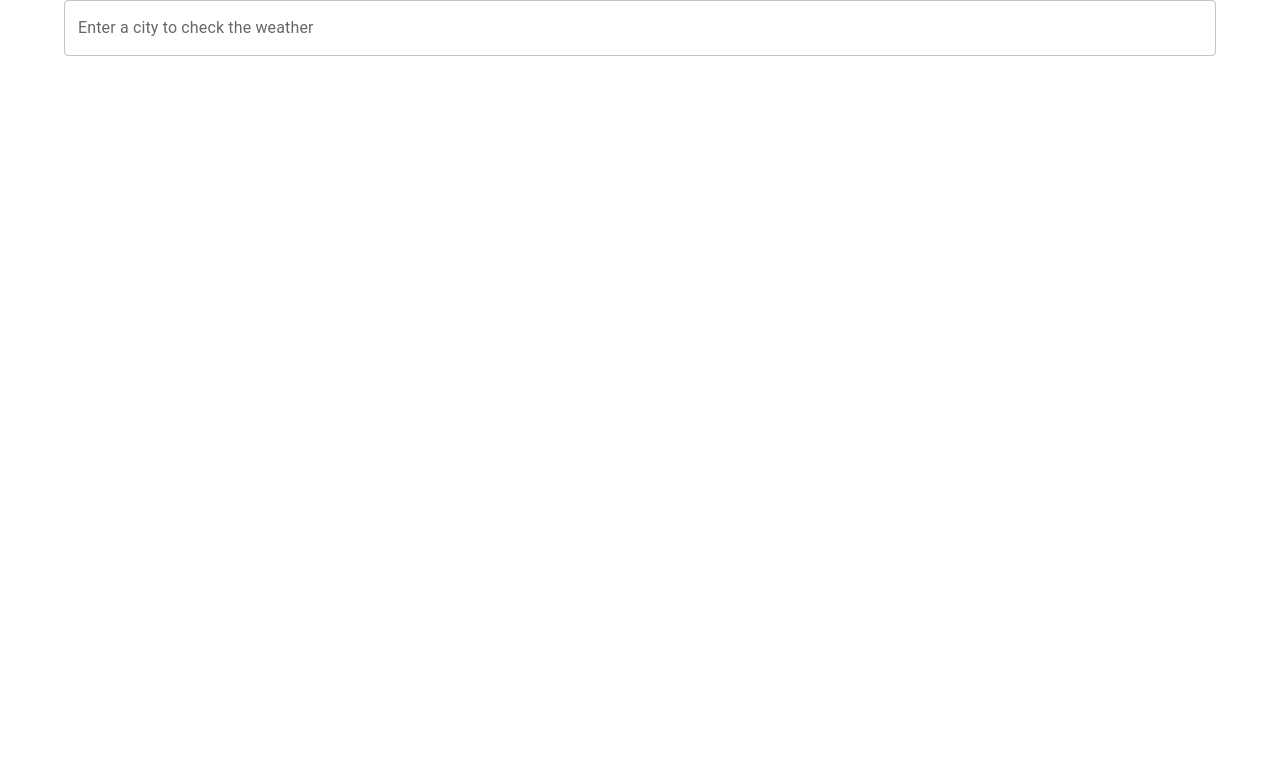
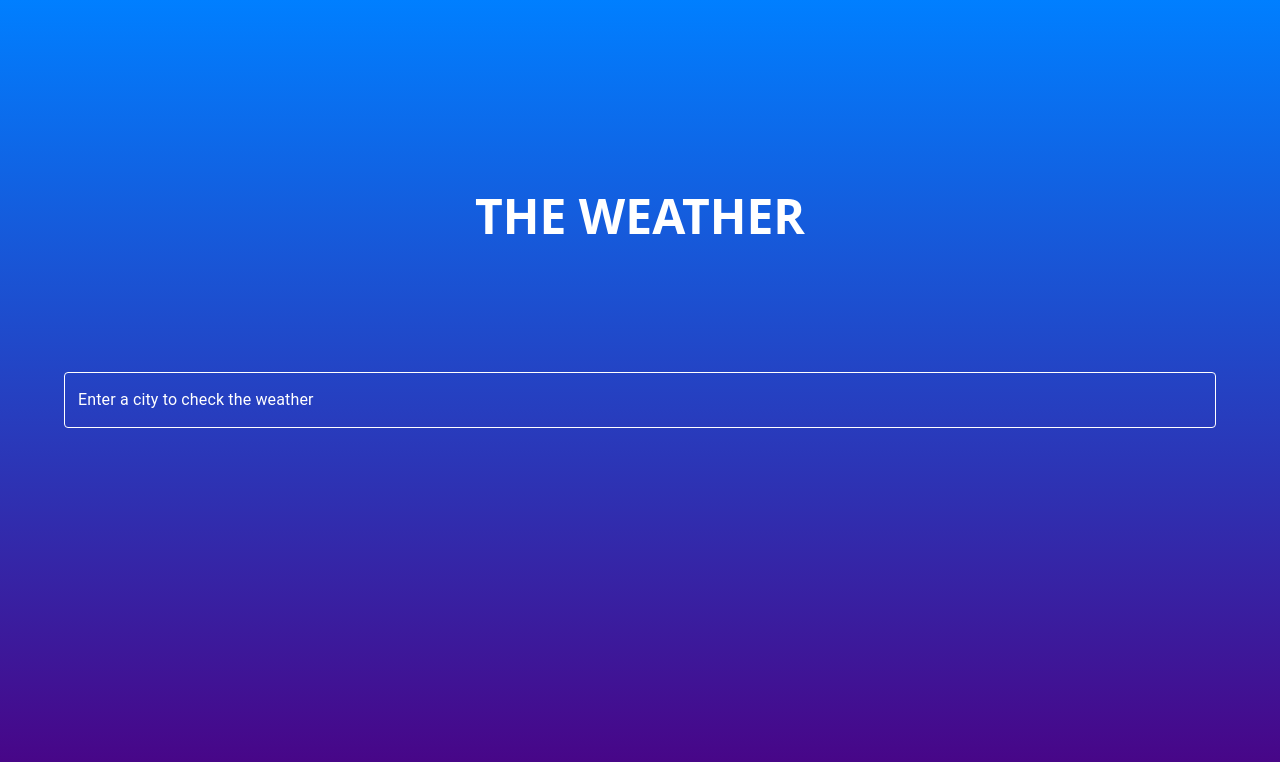
Before and after one commit to AndreyBS1/weather-app-frontend, a React (Vite) app: page / in a window 1280 px wide. Shown: the top 762 px of the page. Built offline with nearby package versions, Linux system fonts and the light colour scheme.

Commit message:
feat: update main page

```diff
--- a/src/pages/main/ui/main.page.tsx
+++ b/src/pages/main/ui/main.page.tsx
@@ -45,8 +45,12 @@ export function Page() {
   }
 
   return (
-    <main>
-      <Container>
+    <main className="h-screen bg-gradient-to-b from-azur to-indigo">
+      <Container className="h-full">
+        <div className="h-full w-full flex flex-col justify-center">
+          <h1 className="absolute top-48 left-1/2 -translate-x-1/2 uppercase font-bold text-5xl text-white">
+            The Weather
+          </h1>
           <Box component={'form'} onSubmit={handleSubmit}>
             <TextField
               type="search"
@@ -57,8 +61,34 @@ export function Page() {
               helperText={isError ? errorMessage : ''}
               onChange={handleChange}
               onBlur={handleBlur}
+              sx={{
+                '& .MuiInputLabel-root': {
+                  color: 'white',
+                },
+                '& .MuiOutlinedInput-root': {
+                  '& fieldset': {
+                    borderColor: 'white',
+                  },
+                  '&:hover fieldset': {
+                    borderColor: 'white',
+                  },
+                  '&.Mui-focused fieldset': {
+                    borderColor: 'white',
+                  },
+                },
+                '& .MuiOutlinedInput-input': {
+                  color: 'white',
+                },
+                '& label.Mui-focused': {
+                  color: 'white',
+                },
+                '& .MuiInput-underline:after': {
+                  borderBottomColor: 'white',
+                },
+              }}
             />
           </Box>
+        </div>
       </Container>
     </main>
   )
```
Lines whose indentation alone changed are shown as unchanged.
